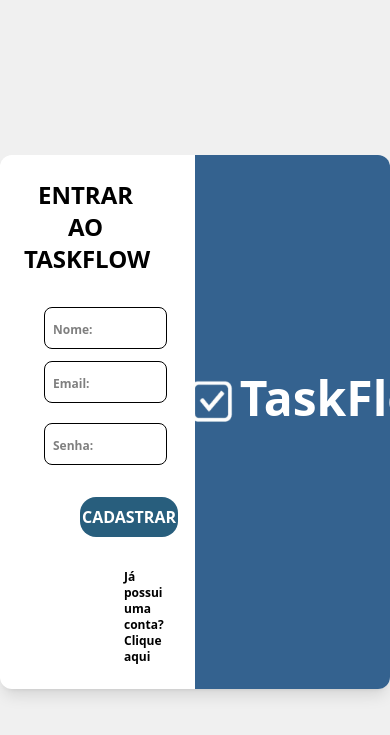
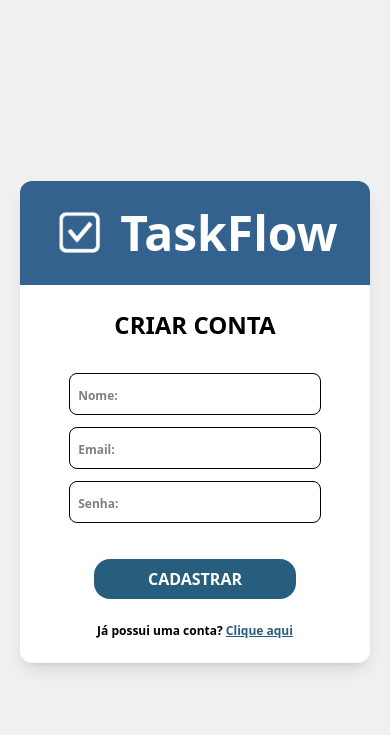
Before and after one commit to NathaLopesZerbo/TaskFlow, a PHP site: page /register.php in a window 390 px wide. Shown: the top 735 px of the page. Run offline with PHP 8.4, Linux system fonts and the light colour scheme.

Commit message:
Responsividade register.php

```diff
--- a/src/css/build.css
+++ b/src/css/build.css
@@ -25,6 +25,7 @@
     --color-gray-800: oklch(27.8% 0.033 256.848);
     --color-white: #fff;
     --spacing: 0.25rem;
+    --container-sm: 24rem;
     --container-2xl: 42rem;
     --container-4xl: 56rem;
     --text-xs: 0.75rem;
@@ -455,6 +456,9 @@
   }
   .max-w-4xl {
     max-width: var(--container-4xl);
+  }
+  .max-w-sm {
+    max-width: var(--container-sm);
   }
   .border-collapse {
     border-collapse: collapse;
--- a/src/register.php
+++ b/src/register.php
@@ -6,73 +6,69 @@
     <meta name="viewport" content="width=device-width, initial-scale=1.0">
     <link rel="stylesheet" href="css/build.css">
     <link rel="shortcut icon" href="img/favicon.ico" type="image/x-icon">
-    <title>Login - TaskFlow</title>
+    <title>Cadastro - TaskFlow</title>
 </head>
 
 <body class="bg-fundo">
 
     <div class="w-screen h-screen fixed top-0 left-0 flex items-center justify-center bg-opacity-60">
-        <div class="flex max-w-4xl w-full h-auto bg-white rounded-xl shadow-lg overflow-hidden ">
+        <div class="flex flex-row max-sm:flex-col-reverse max-w-4xl w-full h-auto bg-white rounded-xl shadow-lg overflow-hidden m-5">
+
+            <!-- Bloco TaskFlow -->
 
 
-            <div class="w-1/2 p-6">
-                <h1 class="text-2xl font-bold text-center mb-3 font-pessoal cor-tit-auth mr-6">ENTRAR AO TASKFLOW</h1>
+            <!-- Bloco de Cadastro -->
+            <div class="w-1/2 max-sm:w-full p-6">
+                <h1 class="text-2xl font-bold text-center mb-3 font-pessoal cor-tit-auth">CRIAR CONTA</h1>
 
                 <form class="flex flex-col" action="tarefa_controller.php?acao=register" method="POST">
-                    <label for="nome" class="sr-only">Nome:</label>
                     <input
                         id="nome"
                         type="text"
                         name="nome"
                         placeholder="Nome:"
-                        class="w-5/6 p-2 mb-3 ml-5 bg-input border rounded-lg placeholder:text-place placeholder:font-extrabold placeholder:text-xs mt-5"
+                        class="w-5/6 max-w-sm mx-auto p-2 mb-3 bg-input border rounded-lg placeholder:text-place placeholder:font-extrabold placeholder:text-xs mt-5"
                         required />
 
-                    <label for="email" class="sr-only">Email:</label>
                     <input
                         id="email"
                         type="email"
                         name="email"
                         placeholder="Email:"
-                        class="w-5/6 p-2 mb-3 ml-5 bg-input border rounded-lg placeholder:text-place placeholder:font-extrabold placeholder:text-xs"
+                        class="w-5/6 max-w-sm mx-auto p-2 mb-3 bg-input border rounded-lg placeholder:text-place placeholder:font-extrabold placeholder:text-xs"
                         required />
 
-                    <label for="senha" class="sr-only">Senha:</label>
                     <input
                         id="senha"
                         type="password"
                         name="senha"
                         placeholder="Senha:"
-                        class="w-5/6 p-2 mt-2 ml-5 bg-input border rounded-lg placeholder:text-place placeholder:font-extrabold placeholder:text-xs"
+                        class="w-5/6 max-w-sm mx-auto p-2 mb-3 bg-input border rounded-lg placeholder:text-place placeholder:font-extrabold placeholder:text-xs"
                         required />
 
                     <button
                         type="submit"
-                        class="font-bold font-pessoal flex justify-center mx-auto w-2/3 bg-auth text-white py-2 rounded-2xl mt-8 ml-14 bg-botoes cursor-pointer hover:bg-principal duration-200">
+                        class="w-2/3 max-w-sm mx-auto bg-botoes text-white font-bold py-2 rounded-2xl mt-6 hover:bg-principal transition duration-200">
                         CADASTRAR
                     </button>
                 </form>
 
-
-
-                <div class="mt-8 ml-20">
-                    <p class="text-xs cor-txt-auth font-bold ml-5">
-                        Já possui uma conta? <a href="login.php" class="font-bold cursor-pointer">Clique aqui</a>
+                <div class="mt-6 text-center">
+                    <p class="text-xs cor-txt-auth font-bold">
+                        Já possui uma conta?
+                        <a href="login.php" class="font-bold cursor-pointer text-botoes underline">Clique aqui</a>
                     </p>
-
                 </div>
             </div>
-
-            <div class="w-1/2 text-white p-6 flex flex-col justify-center items-center auth bg-principal">
-                <h2 class="text-5xl font-bold mb-10 flex">
+            <div class="w-1/2 max-sm:w-full text-white p-6 flex flex-col justify-center items-center bg-principal">
+                <h2 class="text-5xl font-bold mb-10 max-sm:mb-0 flex items-center gap-3">
                     <img src="../src/img/logo_task_flow.png" class="w-14">
                     TaskFlow
                 </h2>
             </div>
+
         </div>
     </div>
-
-
 
 </body>
 
```
